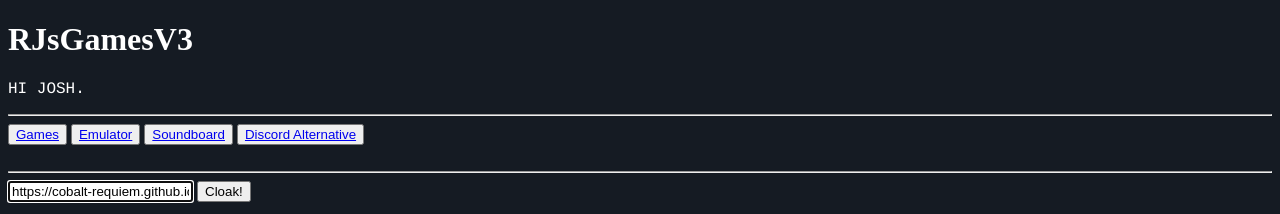
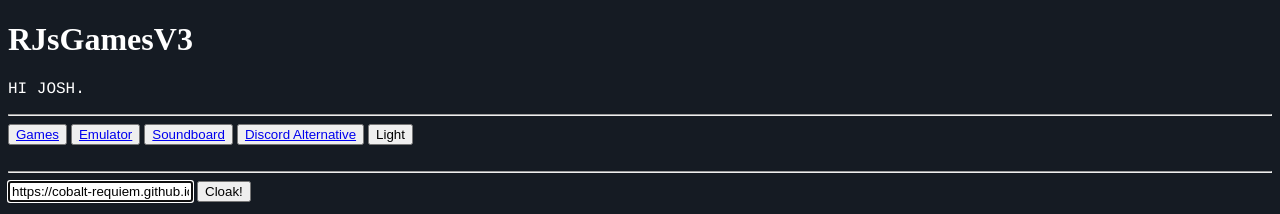
Before and after one commit to RJLee88/RJsGamesV3, a plain HTML site: page index.html in a window 1280 px wide. Shown: the top 214 px of the page. Drawn offline with Linux system fonts and the light colour scheme.

Commit message:
Update index.html

```diff
--- a/index.html
+++ b/index.html
@@ -30,6 +30,7 @@
     <button><a href="https://cobalt-requiem.github.io/EmulatorJS/index.html"> Emulator </a></button>
     <button><a href=echo/soundboard/index.html> Soundboard </a></button>
     <button><a href=chat.html> Discord Alternative </a></button>
+    <button type="button" class="btn btn-outline-light">Light</button>
     <br>
     <br>
     <hr>
```
